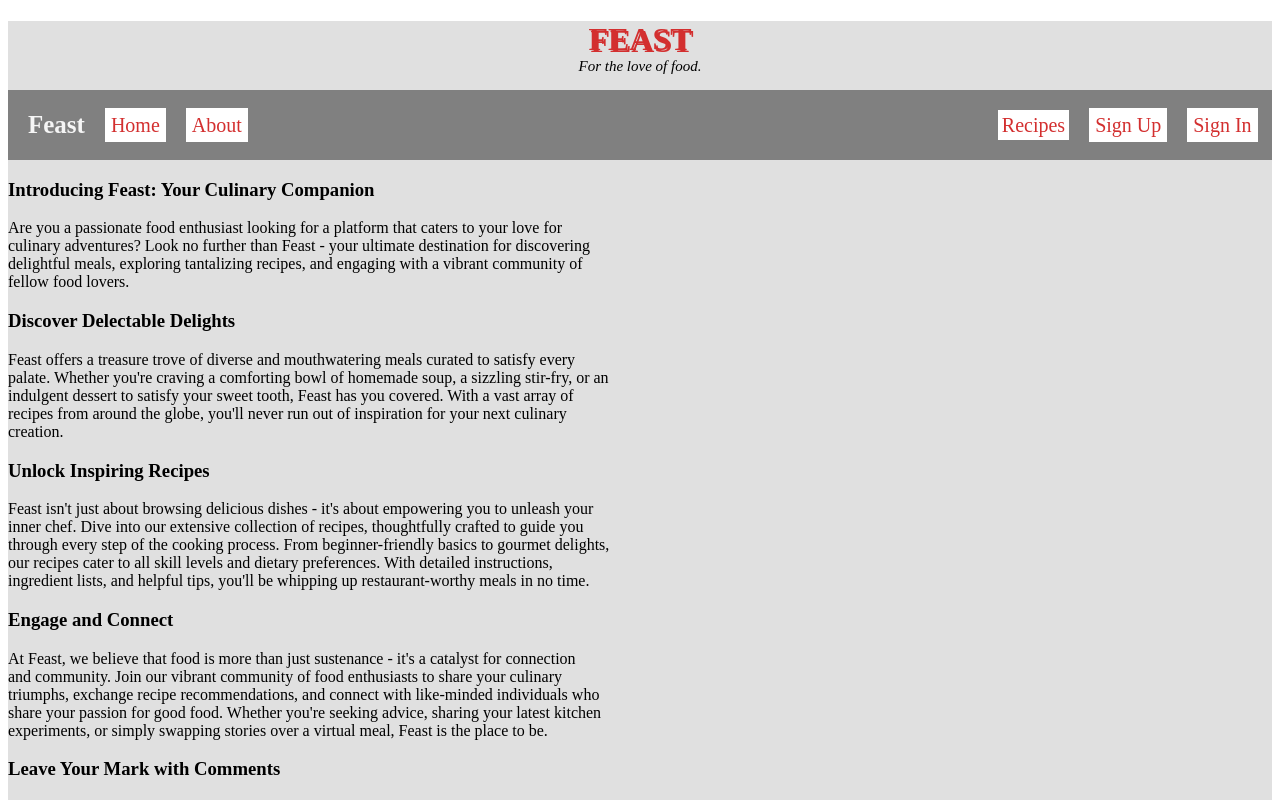
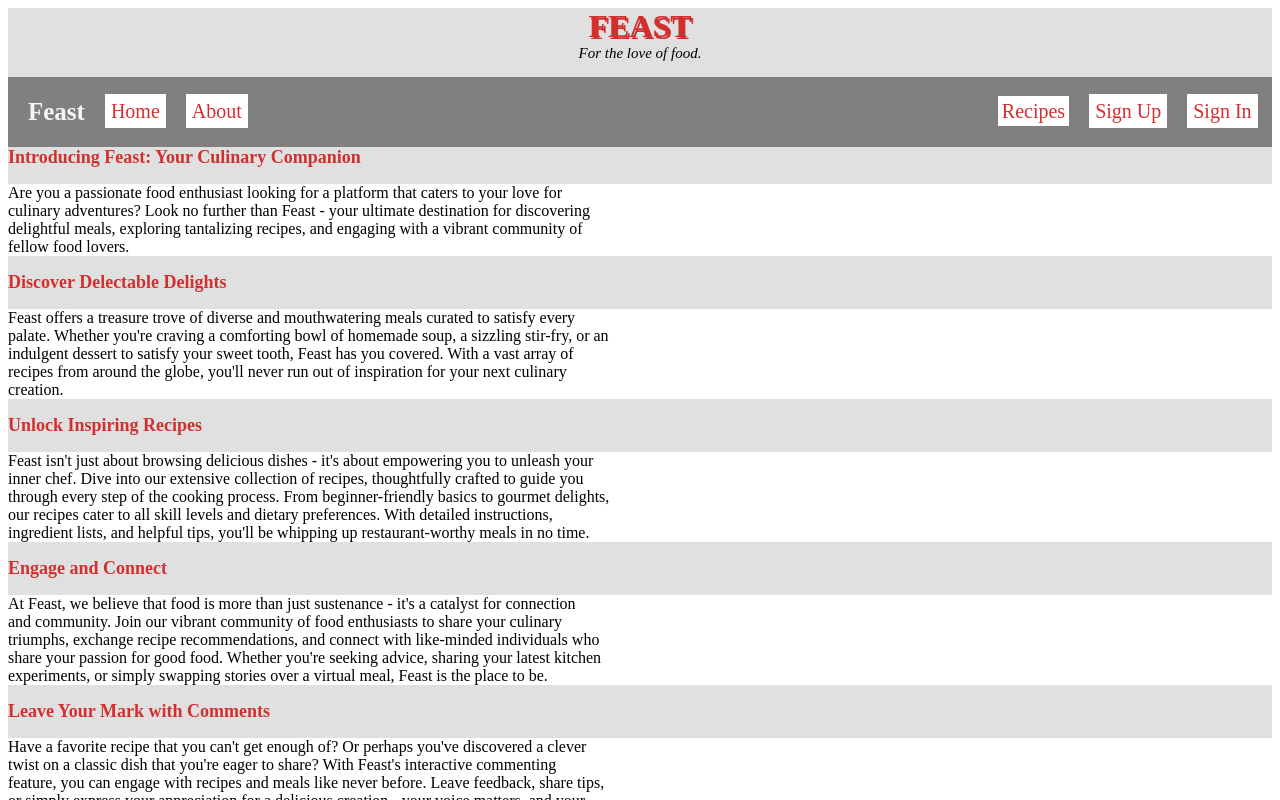
Before and after one commit to LeaderSteve84/Feast, a React (Create React App) app in the folder feast-frontend/: page /about in a window 1280 px wide. Shown: the top 800 px of the page. Built offline with nearby package versions, Linux system fonts and the light colour scheme.

Commit message:
index.css

```diff
--- a/feast-frontend/src/index.css
+++ b/feast-frontend/src/index.css
@@ -82,6 +82,7 @@
   color: #d32f2f;
   text-shadow: 2px 2px;
   margin-bottom: 0%;
+  margin-top: 3px;
 }
 
 .mantra {
@@ -129,3 +130,24 @@
   border: 2px solid #d32f2f;
   color:#795548;
 }
+
+about {
+ max-width: 100%;
+  width: 600px;
+  margin: 0 auto;
+}
+
+.paragraph-heading {
+  font-size: 18px;
+  margin-bottom: none;
+  display: inline;
+  color: #d32f2f;
+  text-align: left;
+}
+
+.paragraph {
+  /* border: 1px solid #795548; */
+  margin-top: none;
+  text-align: left;
+  background-color: #ffffff;
+}
```
